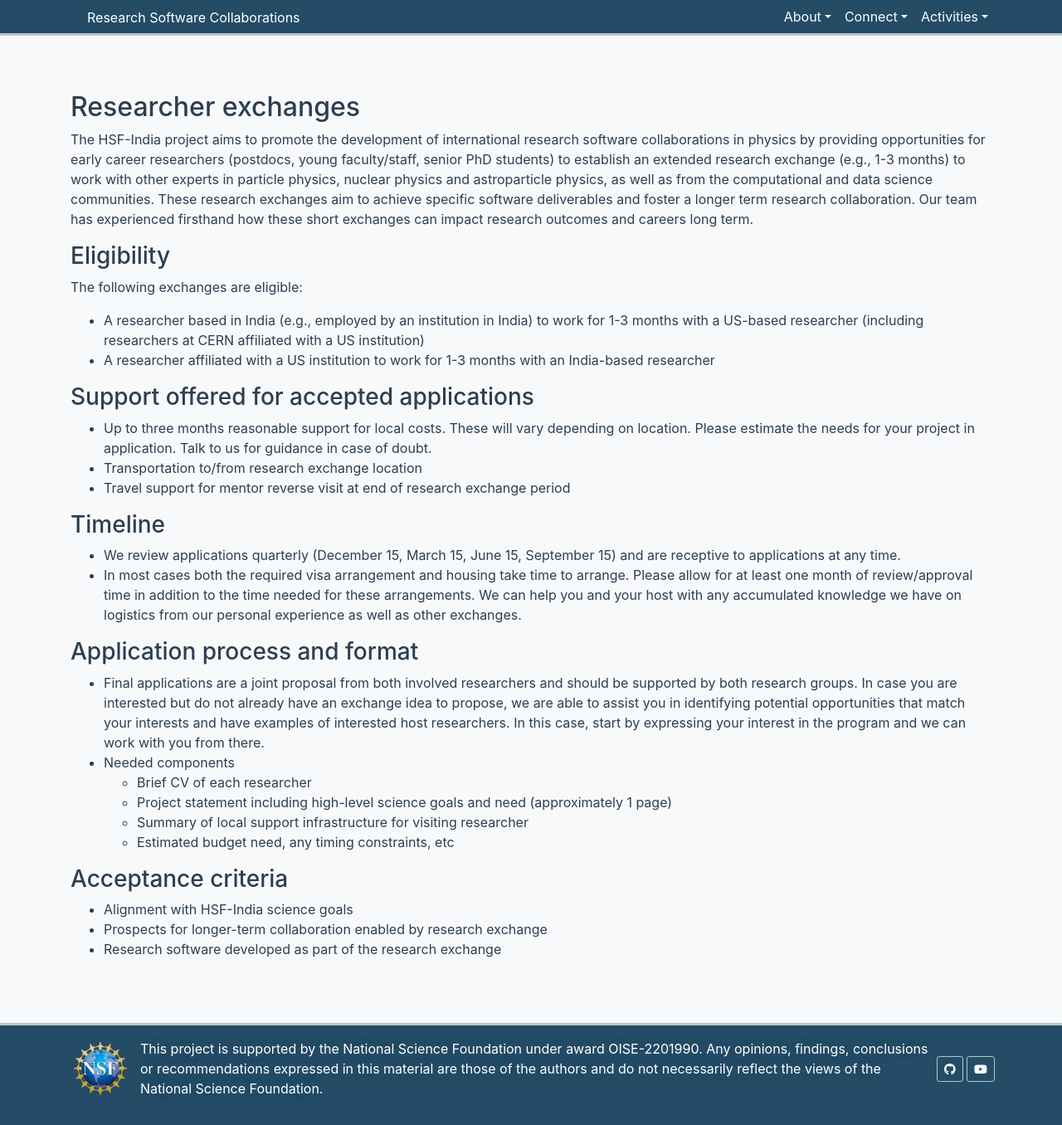
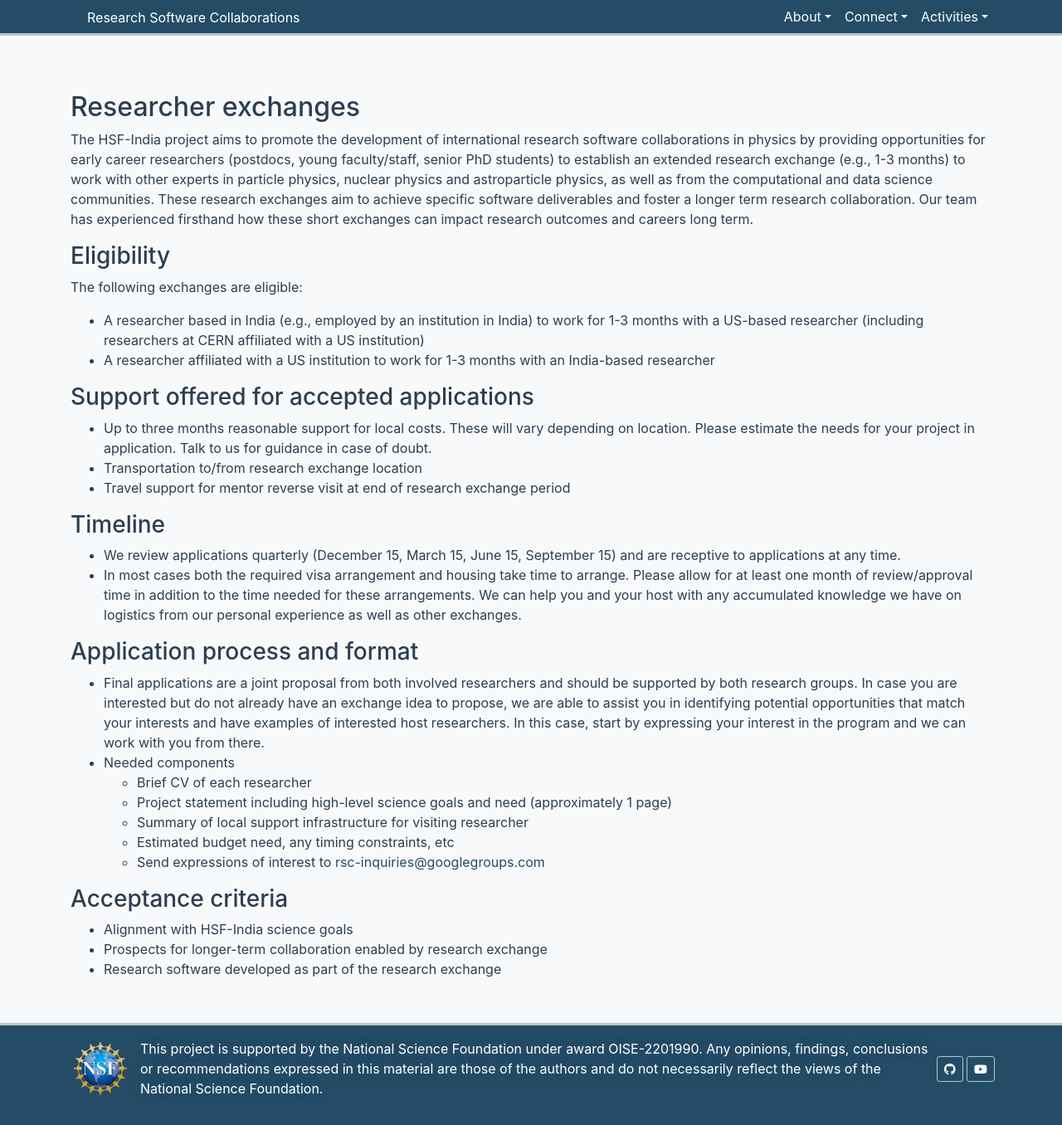
Before and after one commit to research-software-collaborations/research-software-collaborations.github.io, a Jekyll site: the page built from pages/exchanges.md, in a window 1280 px wide and 1356 px high. Shown: the whole window at 83% size. Built offline with Jekyll 4.4.1, drawn with Linux system fonts in a browser that asks for light colours; cached includes are drawn as plain includes.

Commit message:
Update exchanges.md

```diff
--- a/pages/exchanges.md
+++ b/pages/exchanges.md
@@ -36,6 +36,7 @@ The following exchanges are eligible:
     * Project statement including high-level science goals and need (approximately 1 page)
     * Summary of local support infrastructure for visiting researcher
     * Estimated budget need, any timing constraints, etc
+    * Send expressions of interest to [rsc-inquiries@googlegroups.com](mailto:rsc-inquiries@googlegroups.com)
 
 ### Acceptance criteria
   * Alignment with HSF-India science goals
```
